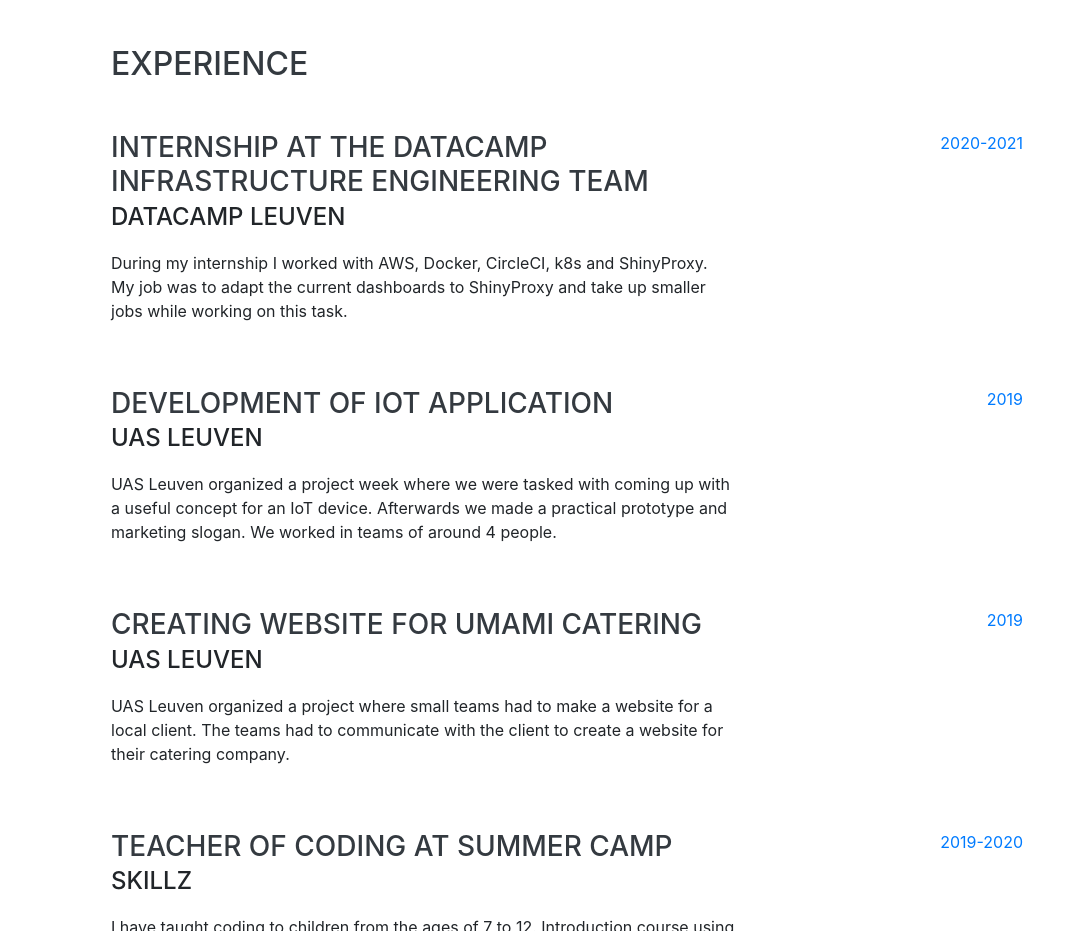
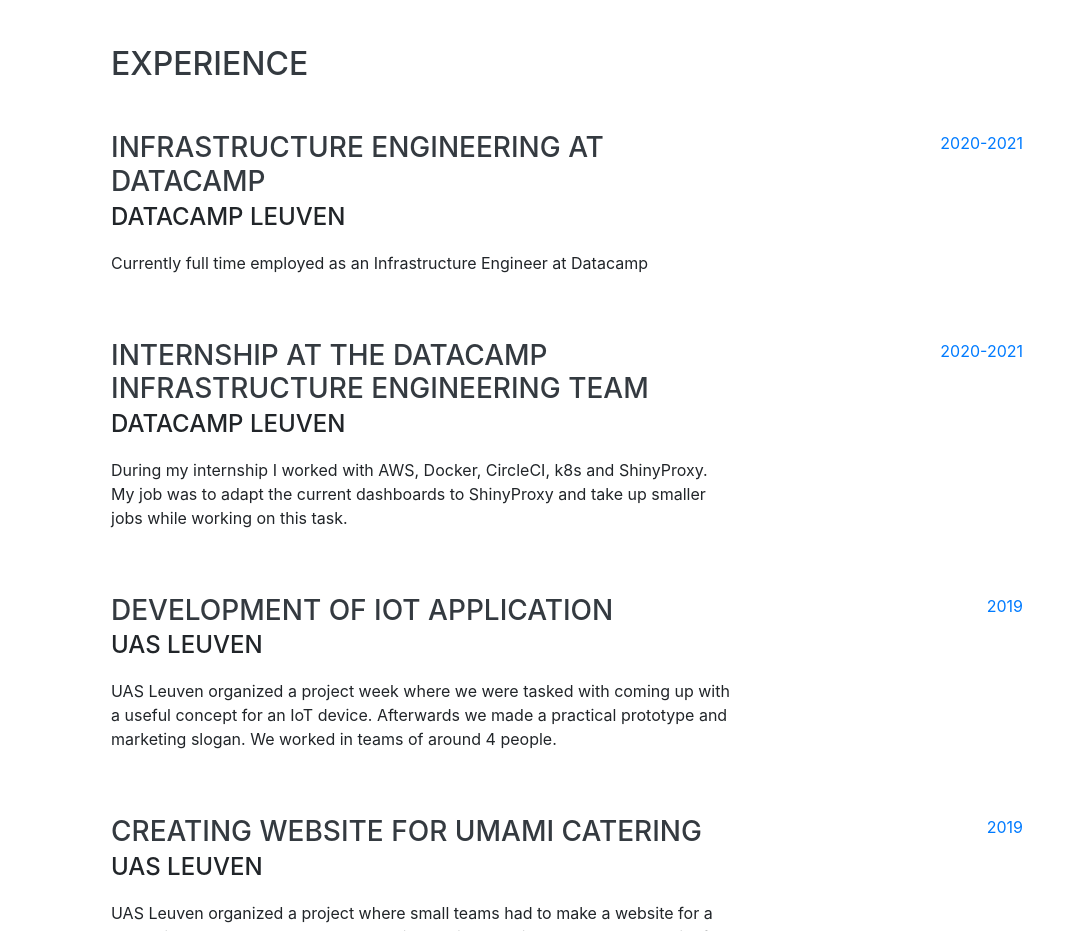
Before and after one commit to DeanTerweduwe/DeanTerweduwe.github.io, a website with bundled scripts: page index.html in a window 1280 px wide. Shown: the part 804-1735 px from the top of the page, without its empty margins (209-1280 px from the left). Built offline with nearby package versions, Linux system fonts and the light colour scheme; files whose address does not match are found by name; a web font is replaced by a local one.

Commit message:
Update index.html

```diff
--- a/index.html
+++ b/index.html
@@ -91,6 +91,17 @@
     <section class="resume-section p-3 p-lg-5 d-flex justify-content-center" id="experience">
       <div class="w-100">
         <h2 class="mb-5">Experience</h2>
+
+        <div class="resume-item d-flex flex-column flex-md-row justify-content-between mb-5">
+          <div class="resume-content">
+            <h3 class="mb-0">Infrastructure Engineering at Datacamp</h3>
+            <div class="subheading mb-3">Datacamp Leuven</div>
+            <p>Currently full time employed as an Infrastructure Engineer at Datacamp</p>
+          </div>
+          <div class="resume-date text-md-right">
+            <span class="text-primary">2020-2021</span>
+          </div>
+        </div>
 
         <div class="resume-item d-flex flex-column flex-md-row justify-content-between mb-5">
           <div class="resume-content">
```
